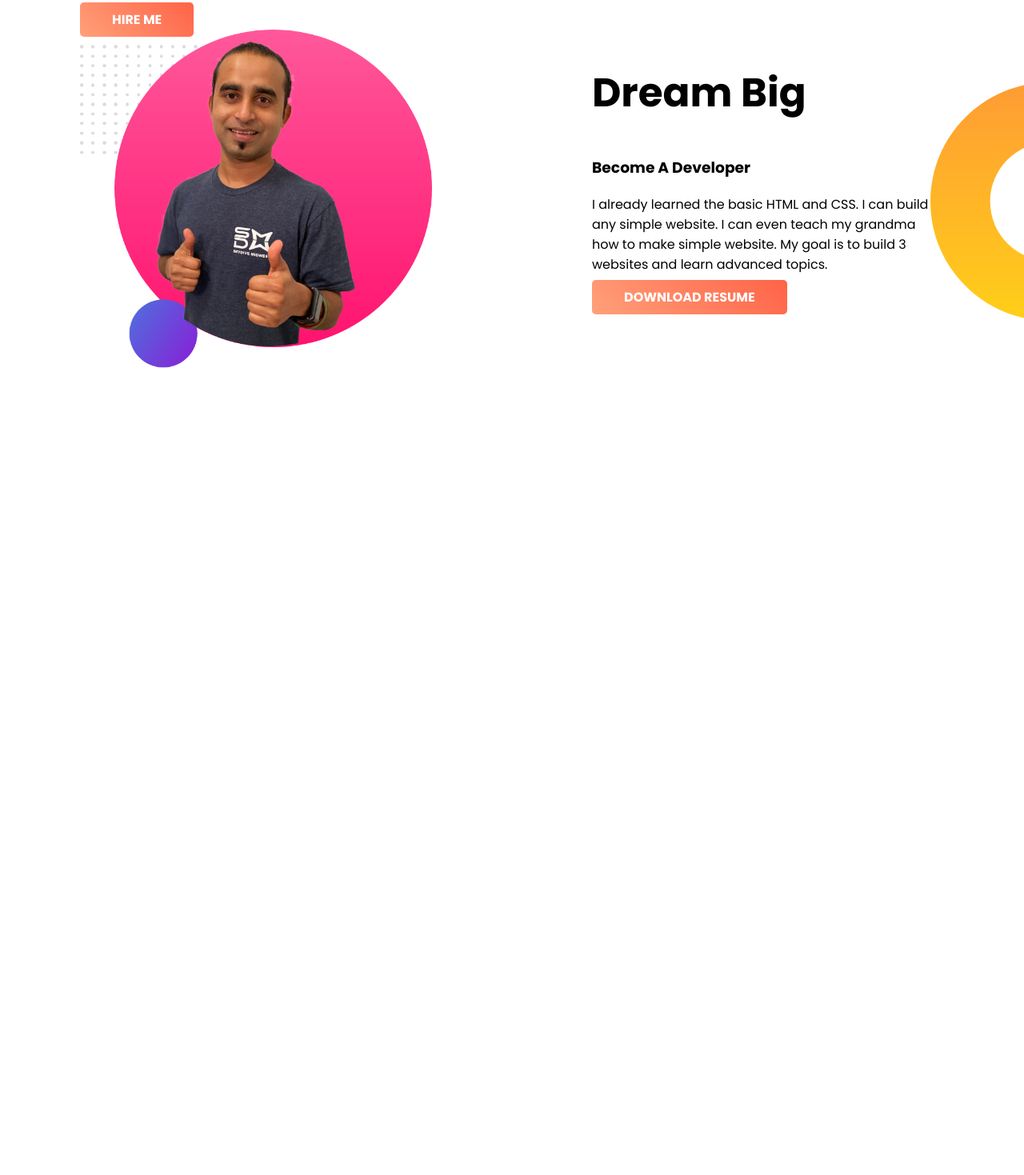
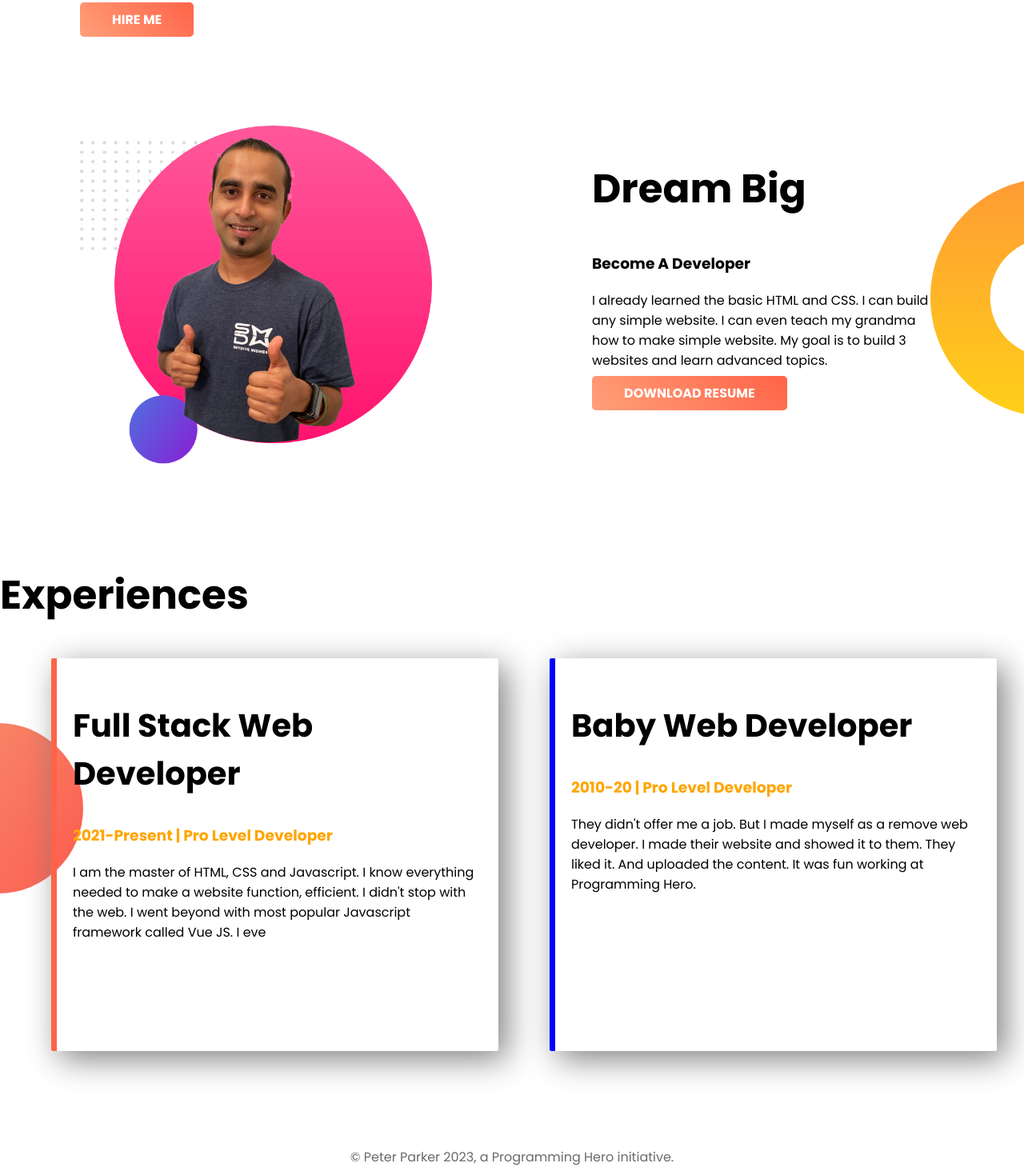
Before and after one commit to bayejidhawlader/portfolio-website, a plain HTML site: page index.html in a window 1280 px wide. Shown: the part 526-1995 px from the top of the page at 80% size. Before the commit the page ends 993 px from the top, so only its background shows below. Drawn offline with Linux system fonts and the light colour scheme.

Commit message:
Added Experience And Footer Section

```diff
--- a/index.html
+++ b/index.html
@@ -13,7 +13,7 @@
     <link rel="stylesheet" href="style.css">
 </head>
 <body>
-    <section class="top-banner">
+    <section class="top-banner flexiable-container">
         <div class="half-width">
             <h1>Welcome To</h1>
             <h1><span class="orange">Peter Parker</span> World</h1>
@@ -29,7 +29,7 @@
 
 
     <!-- Dream Big -->
-    <section class="dream-big">
+    <section class="dream-big flexiable-container mt120">
         <div class="half-width">
             <img src="img/jhankar2.png" alt="">
         </div>
@@ -40,5 +40,30 @@
             <a class="link-button" href="#" target="_blank">Download resume</a>
         </div>
     </section>
+
+
+    <!-- Experience -->
+    <section class="experience mt120">
+        <h1>Experiences</h1>
+        <div class="flexiable-container">
+            <div class="ex-item one">
+                <h2>Full Stack Web Developer</h2>
+                <h3 class="orange">2021-Present | Pro Level Developer</h3>
+                <p>I am the master of HTML, CSS and Javascript. I know everything needed to make a website function, efficient. I didn't stop with the web. I went beyond with most popular Javascript framework called Vue JS. I eve</p>
+            </div>
+
+            <div class="ex-item two">
+                <h2>Baby Web Developer</h2>
+                <h3 class="orange">2010-20 | Pro Level Developer</h3>
+                <p>They didn't offer me a job. But I made myself as a remove web developer. I made their website and showed it to them. They liked it. And uploaded the content. It was fun working at Programming Hero.</p>
+            </div>
+        </div>
+    </section>
+
+    <!-- Footer -->
+    <footer class="mt120">
+        © Peter Parker 2023, a Programming Hero initiative.
+    </footer>
+
 </body>
 </html>
--- a/style.css
+++ b/style.css
@@ -7,14 +7,20 @@ body{
     background-image: url(img/top-banner.png);
     background-repeat: no-repeat;
 }
+.mt120{
+    margin-top: 120px;
+}
 h1{
     font-size: 50px;
+}
+h2{
+    font-size: 40px;
 }
 .orange{
     color: orange;
 }
 
-section{
+.flexiable-container{
     display: flex;
 }
 .half-width{
@@ -42,3 +48,31 @@ section{
     background-repeat: no-repeat;
     background-position: right;
 }
+
+
+/* Experience */
+.experience{
+    background-image: url(img/exp-bg.png);
+    background-repeat: no-repeat;
+    background-position: left;
+}
+.ex-item{
+    width: 40%;
+    margin-left: 5%;
+    padding: 20px 20px 120px 20px;
+    box-shadow: 10px 10px 40px grey;
+    border-radius: 2px;
+}
+.one{
+    border-left: 7px solid #FF6347;
+}
+.two{
+    border-left: 7px solid #0000FF;
+}
+
+/* FOOTER */
+footer{
+    text-align: center;
+    color: #696969;
+    margin-bottom: 10px;
+}
```
